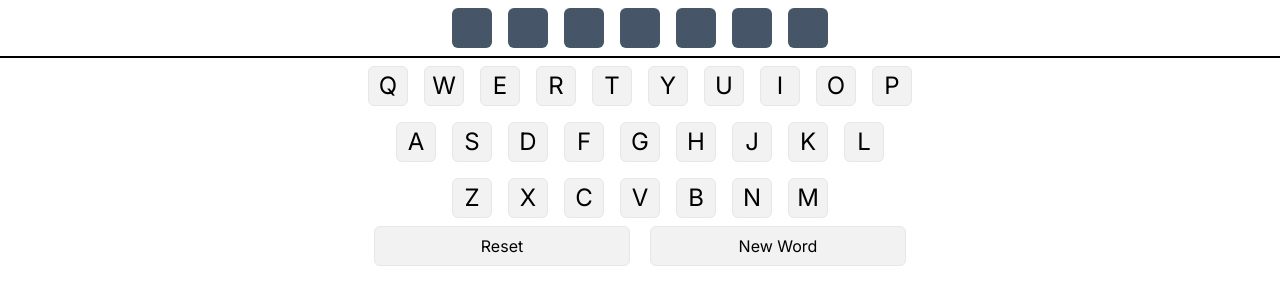
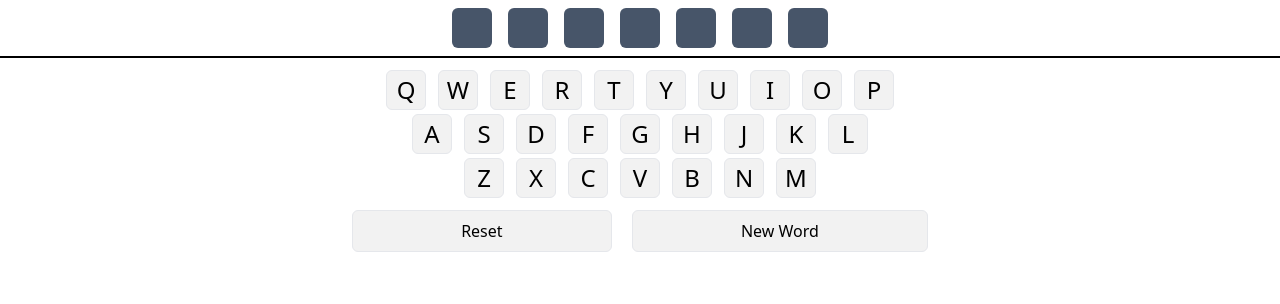
Before and after one commit to kristi000/hangman-game, a Next.js app: page / in a window 1280 px wide. Shown: the top 304 px of the page. Built offline with nearby package versions, Linux system fonts and the light colour scheme.

Commit message:
big update***

```diff
--- a/app/globals.css
+++ b/app/globals.css
@@ -4,9 +4,9 @@
 
 @layer components {
   .keyboard-btn {
-    @apply bg-[#f2f2f2] uppercase border duration-100  text-black text-2xl w-10 h-10 rounded-md flex justify-center items-center m-2;
+    @apply bg-[#f2f2f2] uppercase border duration-100  text-black text-2xl  aspect-square w-10 rounded-md flex justify-center items-center;
   }
   .control-btn {
-    @apply bg-[#f2f2f2] border rounded-md h-10 w-64;
+    @apply bg-[#f2f2f2] border rounded-md flex-grow p-2;
   }
 }
--- a/app/layout.tsx
+++ b/app/layout.tsx
@@ -1,11 +1,11 @@
-import './globals.css'
-import { Inter } from 'next/font/google'
+import "./globals.css"
+import { Inter } from "next/font/google"
 
-const inter = Inter({ subsets: ['latin'] })
+const inter = Inter({ subsets: ["latin"] })
 
 export const metadata = {
-  title: 'Create Next App',
-  description: 'Generated by create next app',
+  title: "Create Next App",
+  description: "Generated by create next app",
 }
 
 export default function RootLayout({
@@ -15,7 +15,7 @@ export default function RootLayout({
 }) {
   return (
     <html lang="en">
-      <body className={inter.className}>{children}</body>
+      <body>{children}</body>
     </html>
   )
 }
--- /dev/null
+++ b/app/loading.js
@@ -0,0 +1,28 @@
+export default function Loading() {
+  return (
+    <>
+      <div className="absolute w-screen h-screen bg-white" />
+      <div className="flex flex-row absolute top-[50%] right-[50%] transform translate-x-[50%] -translate-y-[50%]  bg-white">
+        <div role="status">
+          <svg
+            aria-hidden="true"
+            className="w-32 h-32 mr-2 text-gray-200 animate-spin dark:text-gray-600 fill-blue-600"
+            viewBox="0 0 100 101"
+            fill="none"
+            xmlns="http://www.w3.org/2000/svg"
+          >
+            <path
+              d="M100 50.5908C100 78.2051 77.6142 100.591 50 100.591C22.3858 100.591 0 78.2051 0 50.5908C0 22.9766 22.3858 0.59082 50 0.59082C77.6142 0.59082 100 22.9766 100 50.5908ZM9.08144 50.5908C9.08144 73.1895 27.4013 91.5094 50 91.5094C72.5987 91.5094 90.9186 73.1895 90.9186 50.5908C90.9186 27.9921 72.5987 9.67226 50 9.67226C27.4013 9.67226 9.08144 27.9921 9.08144 50.5908Z"
+              fill="currentColor"
+            />
+            <path
+              d="M93.9676 39.0409C96.393 38.4038 97.8624 35.9116 97.0079 33.5539C95.2932 28.8227 92.871 24.3692 89.8167 20.348C85.8452 15.1192 80.8826 10.7238 75.2124 7.41289C69.5422 4.10194 63.2754 1.94025 56.7698 1.05124C51.7666 0.367541 46.6976 0.446843 41.7345 1.27873C39.2613 1.69328 37.813 4.19778 38.4501 6.62326C39.0873 9.04874 41.5694 10.4717 44.0505 10.1071C47.8511 9.54855 51.7191 9.52689 55.5402 10.0491C60.8642 10.7766 65.9928 12.5457 70.6331 15.2552C75.2735 17.9648 79.3347 21.5619 82.5849 25.841C84.9175 28.9121 86.7997 32.2913 88.1811 35.8758C89.083 38.2158 91.5421 39.6781 93.9676 39.0409Z"
+              fill="currentFill"
+            />
+          </svg>
+          <span className="sr-only">Loading...</span>
+        </div>
+      </div>
+    </>
+  )
+}
--- a/components/Hangman.tsx
+++ b/components/Hangman.tsx
@@ -9,6 +9,7 @@ const Hangman = () => {
   const [toGuessWord, setToGuessWord] = useState<string>("")
   const [guessedLetters, setGuessedLetters] = useState<string[]>([])
   const [isWin, setIsWin] = useState<boolean>(false)
+  const [hasLost, setHaslost] = useState<boolean>(false)
   console.log(isWin)
   function randomWord() {
     return words[Math.floor(Math.random() * words.length)]
@@ -31,6 +32,11 @@ const Hangman = () => {
   }
 
   useEffect(() => {
+    if (incorrectLetters.length === 6) setHaslost(true)
+  }, [incorrectLetters])
+  console.log(hasLost)
+
+  useEffect(() => {
     if (
       toGuessWord.split("").every((letter) => correctLetters.includes(letter))
     ) {
@@ -45,7 +51,9 @@ const Hangman = () => {
     setIsWin(false)
     setToGuessWord(randomWord())
     setGuessedLetters([])
+    setHaslost(false)
   }
+
   return (
     <div className="flex flex-col items-center">
       <Word toGuessWord={toGuessWord} guessedLetters={guessedLetters} />
@@ -55,28 +63,35 @@ const Hangman = () => {
           addGuessedLetter={addGuessedLetter}
           incorrectLetters={incorrectLetters}
           correctLetters={correctLetters}
+          hasLost={hasLost}
         />
       ) : (
-        <div className="flex flex-row m-32">
-          <svg className="animate-spin h-24 w-24 mr-3 ..." viewBox="0 0 24 24">
-            <circle
-              className="opacity-25"
-              cx="12"
-              cy="12"
-              r="10"
-              stroke="currentColor"
-              strokeWidth="4"
-            />
-
-            <path
-              className="opacity-75"
-              fill="currentColor"
-              d="M4 12a8 8 0 018-8V0C5.373 0 0 5.373 0 12h4z"
-            />
-          </svg>
-        </div>
+        <>
+          <div className="absolute w-screen h-screen bg-white" />
+          <div className="flex flex-row absolute top-[50%] right-[50%] transform translate-x-[50%] -translate-y-[50%]  bg-white">
+            <div role="status">
+              <svg
+                aria-hidden="true"
+                className="w-32 h-32 mr-2 text-gray-200 animate-spin dark:text-gray-600 fill-blue-600"
+                viewBox="0 0 100 101"
+                fill="none"
+                xmlns="http://www.w3.org/2000/svg"
+              >
+                <path
+                  d="M100 50.5908C100 78.2051 77.6142 100.591 50 100.591C22.3858 100.591 0 78.2051 0 50.5908C0 22.9766 22.3858 0.59082 50 0.59082C77.6142 0.59082 100 22.9766 100 50.5908ZM9.08144 50.5908C9.08144 73.1895 27.4013 91.5094 50 91.5094C72.5987 91.5094 90.9186 73.1895 90.9186 50.5908C90.9186 27.9921 72.5987 9.67226 50 9.67226C27.4013 9.67226 9.08144 27.9921 9.08144 50.5908Z"
+                  fill="currentColor"
+                />
+                <path
+                  d="M93.9676 39.0409C96.393 38.4038 97.8624 35.9116 97.0079 33.5539C95.2932 28.8227 92.871 24.3692 89.8167 20.348C85.8452 15.1192 80.8826 10.7238 75.2124 7.41289C69.5422 4.10194 63.2754 1.94025 56.7698 1.05124C51.7666 0.367541 46.6976 0.446843 41.7345 1.27873C39.2613 1.69328 37.813 4.19778 38.4501 6.62326C39.0873 9.04874 41.5694 10.4717 44.0505 10.1071C47.8511 9.54855 51.7191 9.52689 55.5402 10.0491C60.8642 10.7766 65.9928 12.5457 70.6331 15.2552C75.2735 17.9648 79.3347 21.5619 82.5849 25.841C84.9175 28.9121 86.7997 32.2913 88.1811 35.8758C89.083 38.2158 91.5421 39.6781 93.9676 39.0409Z"
+                  fill="currentFill"
+                />
+              </svg>
+              <span className="sr-only">Loading...</span>
+            </div>
+          </div>
+        </>
       )}
-      <div className="flex flex-row items-center gap-5">
+      <div className="flex items-center gap-5 justify-center w-full max-w-xl">
         <button className="control-btn" onClick={resetBtn}>
           Reset
         </button>
--- a/components/Keyboard.tsx
+++ b/components/Keyboard.tsx
@@ -9,12 +9,14 @@ type keyboardProps = {
   addGuessedLetter: (letter: string) => void
   incorrectLetters: string[]
   correctLetters: string[]
+  hasLost: boolean
 }
 
 const Keyboard = ({
   addGuessedLetter,
   correctLetters,
   incorrectLetters,
+  hasLost,
 }: keyboardProps) => {
   const handleLetterClick = (letter: string) => {
     console.log(letter)
@@ -22,14 +24,14 @@ const Keyboard = ({
   }
 
   return (
-    <div className="max-w-xl">
+    <div className="flex flex-col max-w-xl gap-1 my-3">
       {keyboardLetters.map((letter) => {
         return (
-          <div className="flex justify-center" key={Math.random()}>
+          <div className="flex justify-center gap-3" key={Math.random()}>
             {letter.map((letter) => {
               const isCorrect = correctLetters.includes(letter)
               const isIncorrect = incorrectLetters.includes(letter)
-              const isDisabled = isCorrect || isIncorrect
+              const isDisabled = isCorrect || isIncorrect || hasLost
               return (
                 <button
                   key={letter}
```
